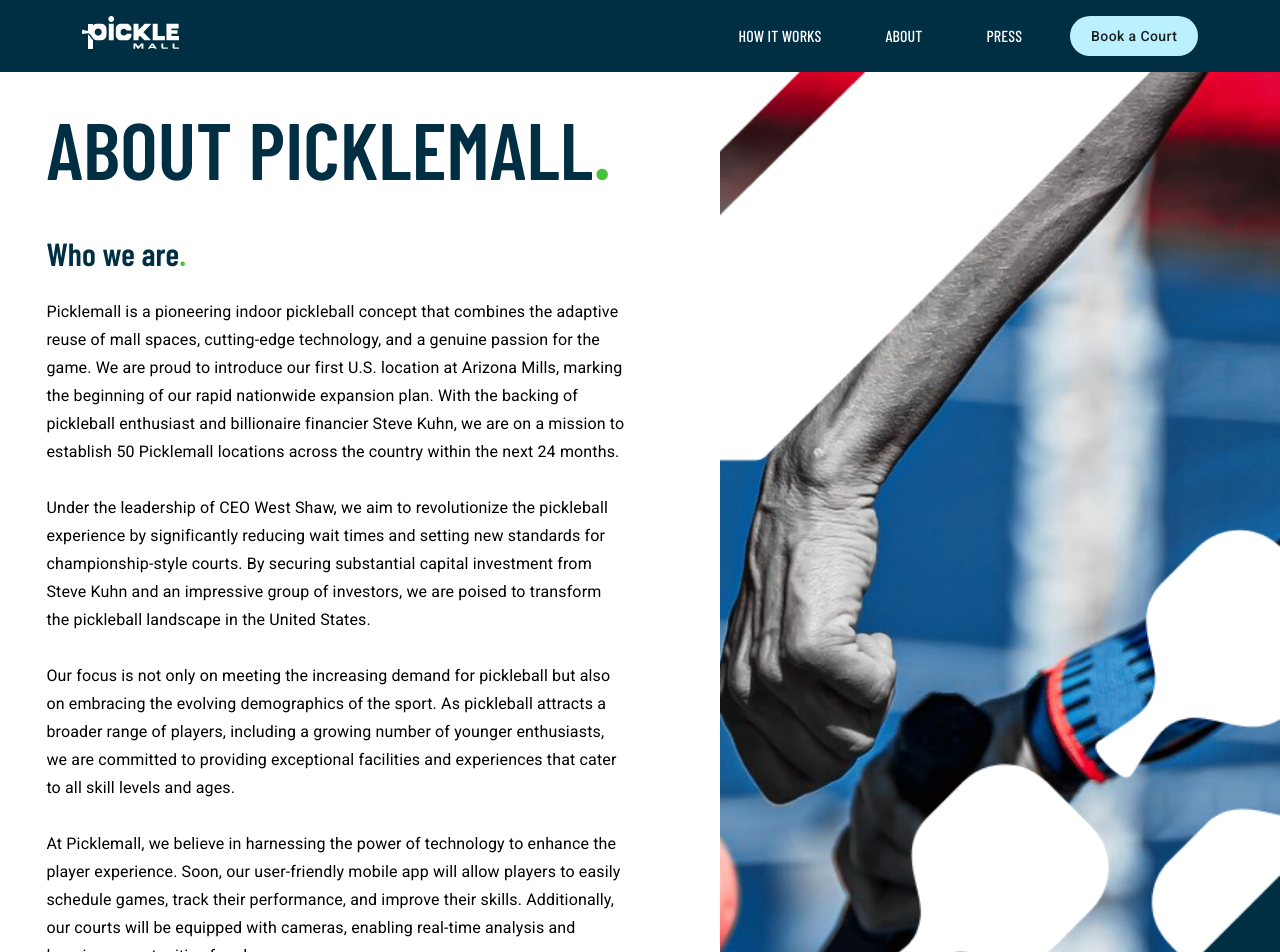
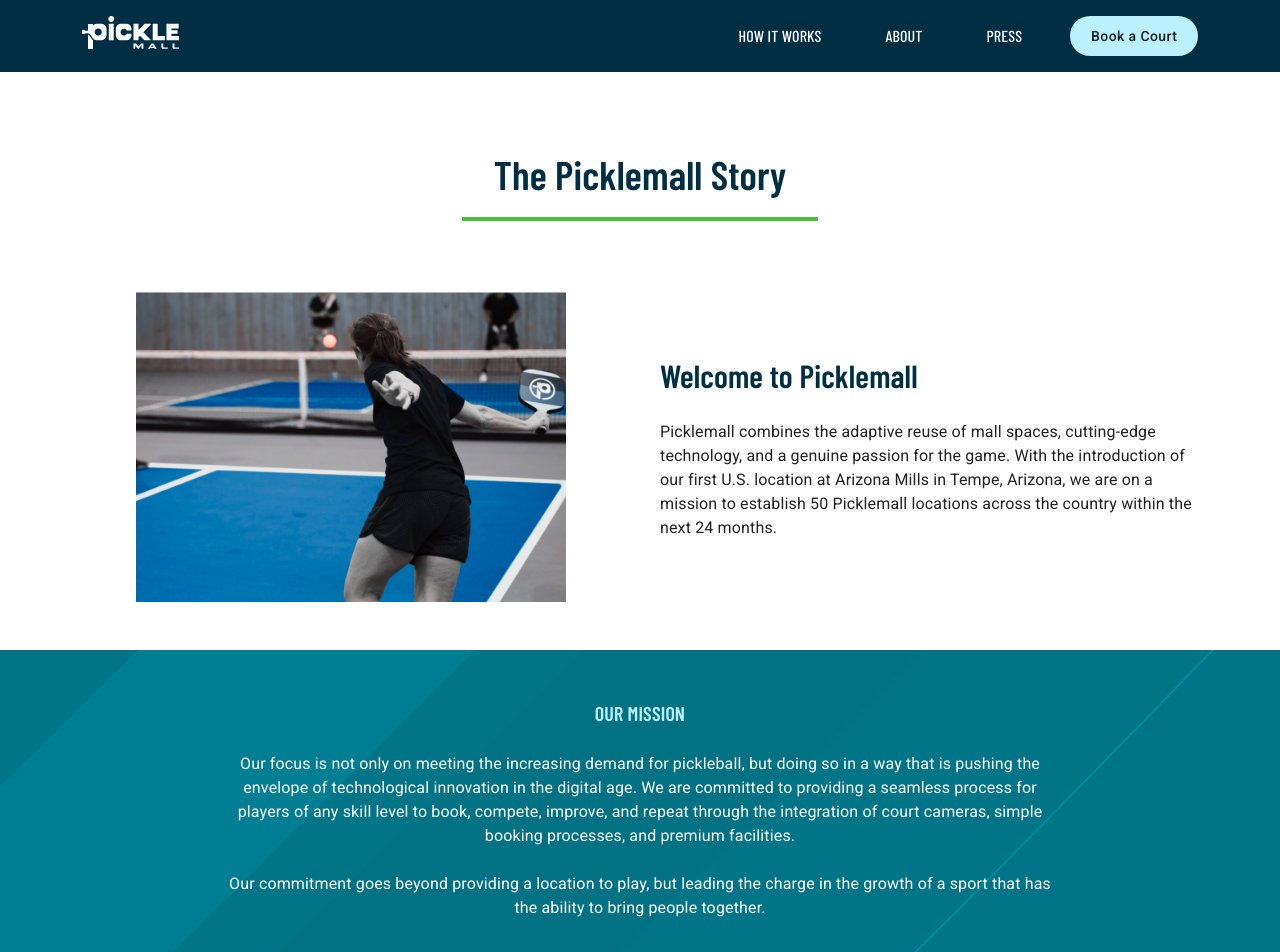
Before and after one commit to petermking18/PickleMall, a React (Create React App) app: page /about in a window 1280 px wide. Shown: the top 952 px of the page. Built offline with nearby package versions, Linux system fonts and the light colour scheme.

Commit message:
First two sections of About

```diff
--- a/src/App.js
+++ b/src/App.js
@@ -12,7 +12,7 @@ import Landing from "./Pages/Landing/Landing";
 import Home from "./Pages/Home2/Home";
 import WhatToExpect from "./Pages/WhatToExpect/WhatToExpect";
 import Locations from "./Pages/Locations/Locations";
-import About from "./Pages/About/About";
+import About from "./Pages/About2/About";
 import ContactForm from "./Pages/ContactForm/ContactForm";
 import PrivacyPolicy from "./Pages/PrivacyPolicy/PrivacyPolicy"
 import TOU from './Pages/TOU/TOU'
--- /dev/null
+++ b/src/Pages/About2/About.jsx
@@ -0,0 +1,79 @@
+import React, {useState, useRef} from "react"
+import {Link} from "react-router-dom"
+import {Button, useMediaQuery} from "@mui/material"
+import Grid from "@mui/material/Unstable_Grid2"
+import {useTheme} from "@mui/material"
+
+import "./About.scss"
+import Common from '../../Common'
+
+import section_1_img from './section_1_img.png'
+
+export default function About() {
+    const theme = useTheme()
+    let isLarge = useMediaQuery(theme.breakpoints.up('md'))
+
+    return (
+        <div className={"about"}>
+
+            {/* header */}
+            <div className={"container mb-md-5"}>
+                <div className={"text-center mt-md-4 mb-md-3 pt-3 pb-2 pt-md-5 pb-md-3"}>
+                    <h1 className={"font-barlow-condensed text-deep-blue fs-32px fs-md-40px my-0"}>
+                        The Picklemall Story
+                    </h1>
+                    <svg className={"d-none d-md-inline-block"} xmlns="http://www.w3.org/2000/svg" width="356"
+                         height="4" viewBox="0 0 356 4" fill="none">
+                        <path d="M0 2H356" stroke="#49C13D" strokeWidth="4"/>
+                    </svg>
+                    <svg className={"d-inline-block d-md-none"} xmlns="http://www.w3.org/2000/svg" width="284"
+                         height="4" viewBox="0 0 284 4" fill="none">
+                        <path d="M0 2H284" stroke="#49C13D" strokeWidth="3"/>
+                    </svg>
+                </div>
+            </div>
+
+            {/* section 1 */}
+            <div className={"section-1 mt-md-5 mb-md-5" + (isLarge ? " container" : "")}>
+                <Grid container spacing={isLarge ? 5 : 0}>
+                    <Grid xs={12} md={6} className={"d-flex justify-content-center"}>
+                        <img src={section_1_img} alt={"Pickleball player"}/>
+                    </Grid>
+                    <Grid xs={12} md={6} className={"d-flex justify-content-start align-items-center"}>
+                        <div className={isLarge ? "" : "container"}>
+                            <h1 className={"font-barlow-condensed text-deep-blue fs-22px fs-md-32px"}>
+                                Welcome to Picklemall
+                            </h1>
+                            <p className={"fs-16px mb-3 mb-md-4"}>
+                                Picklemall combines the adaptive reuse of mall spaces, cutting-edge technology, and a
+                                genuine passion for the game. With the introduction of our first U.S. location at
+                                Arizona Mills in Tempe, Arizona, we are on a mission to establish 50 Picklemall
+                                locations across the country within the next 24 months.
+                            </p>
+                        </div>
+                    </Grid>
+                </Grid>
+            </div>
+
+            {/* section 2 */}
+            <div className={"section-2 text-center py-5"}>
+                <h2 className={"font-barlow-condensed fw-600 text-rally-blue fs-20px mt-5 mt-md-0 mb-4"}>
+                    OUR MISSION
+                </h2>
+                <div className={"container text-center"}>
+                    <p className={"text-bright-white" + (isLarge ? " w-75 mx-auto" : " mb-5 pb-3")}>
+                        Our focus is not only on meeting the increasing demand for pickleball, but doing so in a way that is
+                        pushing the envelope of technological innovation in the digital age. We are committed to providing a
+                        seamless process for players of any skill level to book, compete, improve, and repeat through the
+                        integration of court cameras, simple booking processes, and premium facilities.
+                        <br/>
+                        <br/>
+                        Our commitment goes beyond providing a location to play, but leading the charge in the growth of a
+                        sport that has the ability to bring people together.
+                    </p>
+                </div>
+            </div>
+
+        </div>
+    )
+}
--- /dev/null
+++ b/src/Pages/About2/About.scss
@@ -0,0 +1,24 @@
+@import "../../Global.scss";
+
+.about {
+
+    .section-1 {
+
+        img {
+            width: 80%;
+            height: auto;
+
+            @include media-breakpoint-down(md) {
+                width: 100vw;
+            }
+        }
+
+    }
+
+    .section-2 {
+        background-image: url("./section_2_bg.png");
+        background-size: cover;
+
+    }
+
+}
--- a/src/Pages/HowItWorks/HowItWorks.jsx
+++ b/src/Pages/HowItWorks/HowItWorks.jsx
@@ -1,8 +1,8 @@
 import React, {useState, useRef} from "react"
 import {Link} from "react-router-dom"
 import {Button, useMediaQuery} from "@mui/material"
+import {useTheme} from "@mui/material"
 import Grid from "@mui/material/Unstable_Grid2"
-import {useTheme} from "@mui/material"
 
 import "./HowItWorks.scss"
 import Common from '../../Common'
@@ -21,16 +21,16 @@ export default function HowItWorks() {
             {/* header */}
             <div className={"container mb-md-5"}>
                 <div className={"text-center mt-md-4 mb-md-3 pt-3 pb-2 pt-md-5 pb-md-3"}>
-                    <h1 className={"font-barlow-condensed text-deep-blue fs-32px fx-md-40px my-0"}>
+                    <h1 className={"font-barlow-condensed text-deep-blue fs-32px fs-md-40px my-0"}>
                         How It Works
                     </h1>
                     <svg className={"d-none d-md-inline-block"} xmlns="http://www.w3.org/2000/svg" width="272"
                          height="4" viewBox="0 0 272 4" fill="none">
-                        <path d="M0 2H272" stroke="#49C13D" stroke-width="4"/>
+                        <path d="M0 2H272" stroke="#49C13D" strokeWidth="4"/>
                     </svg>
                     <svg className={"d-inline-block d-md-none"} xmlns="http://www.w3.org/2000/svg" width="189"
                          height="4" viewBox="0 0 189 4" fill="none">
-                        <path d="M0 2H189" stroke="#49C13D" stroke-width="3"/>
+                        <path d="M0 2H189" stroke="#49C13D" strokeWidth="3"/>
                     </svg>
                 </div>
 
```
Also changed, not shown: src/Pages/About2/section_1_img.png (added), src/Pages/About2/section_2_bg.png (added).
